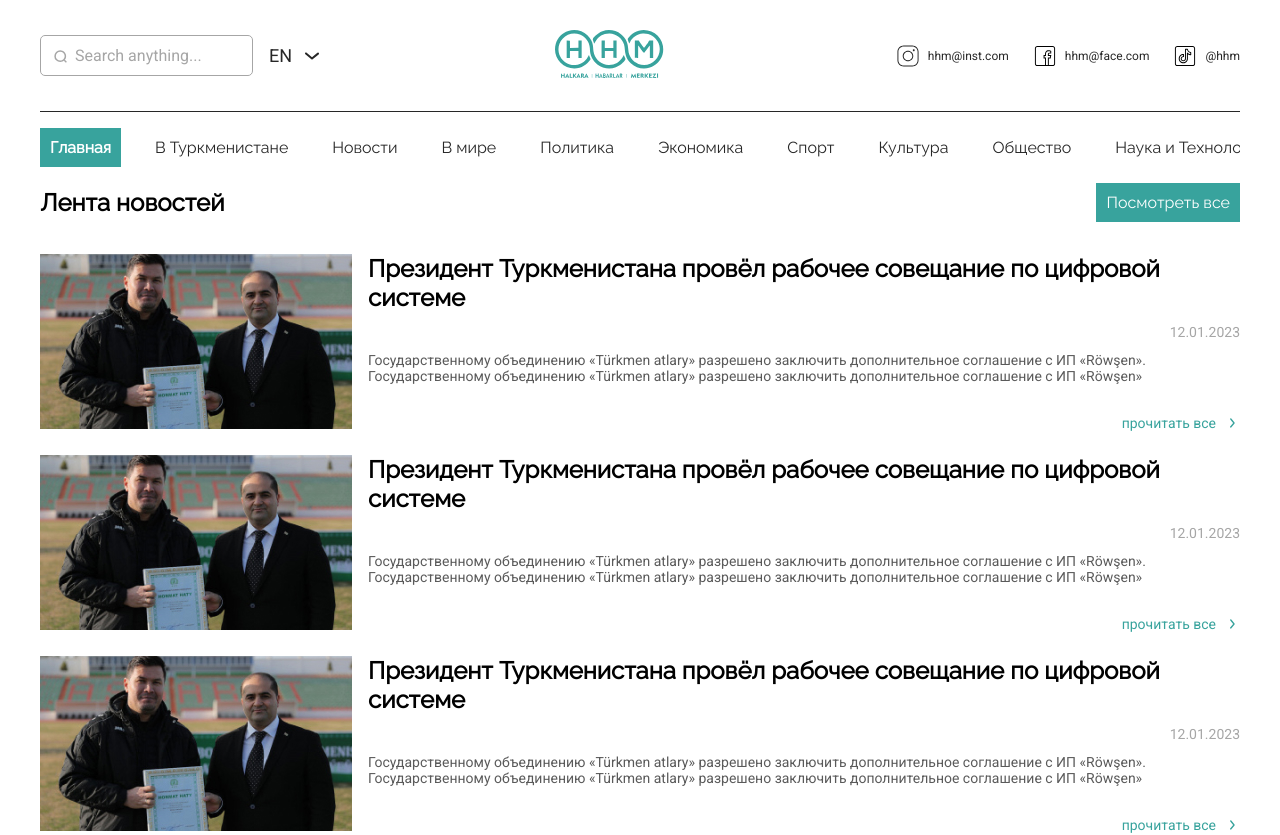
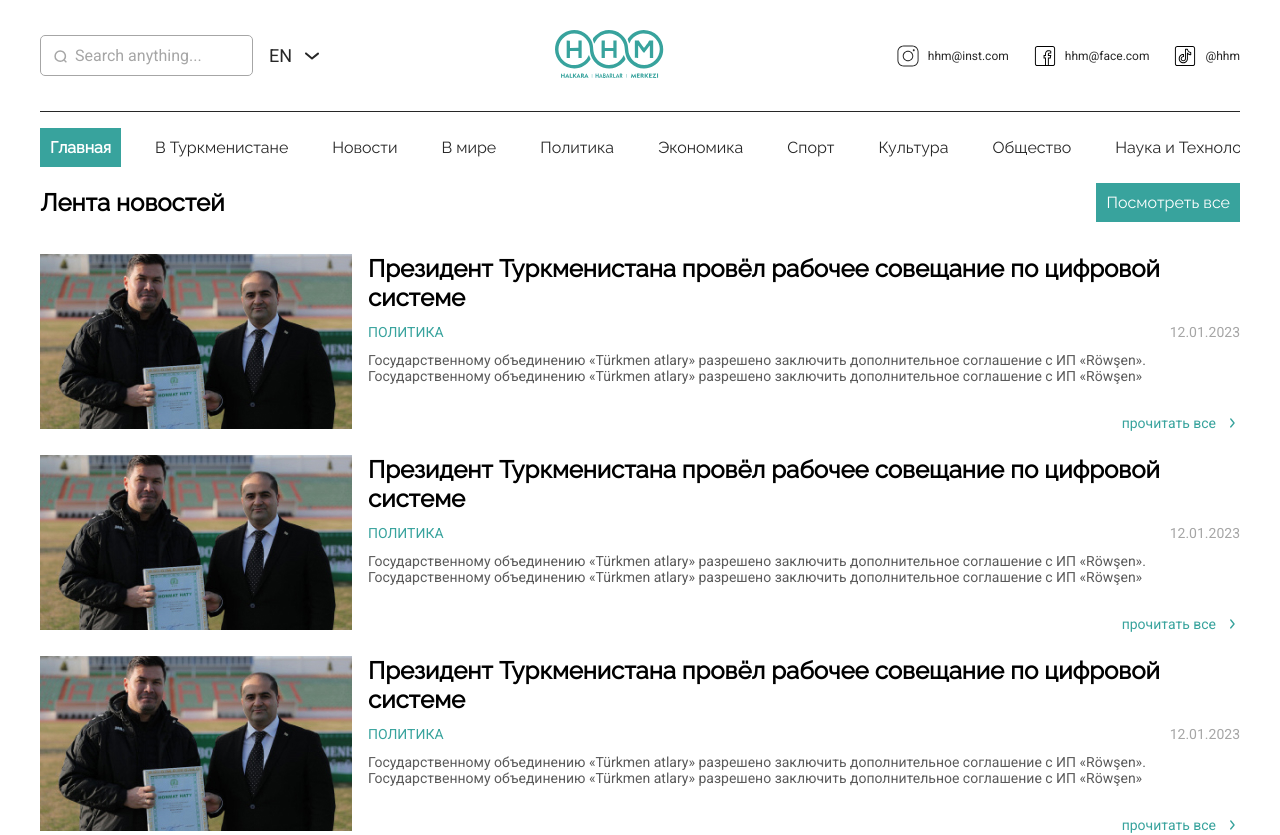
Before and after one commit to VividTruthKeeper/hhm-client, a React (Vite) app: page / in a window 1280 px wide. Shown: the top 835 px of the page. Built offline with nearby package versions, Linux system fonts and the light colour scheme.

Commit message:
news category

```diff
--- a/src/components/news/News.tsx
+++ b/src/components/news/News.tsx
@@ -26,7 +26,7 @@ const News = ({ title, text, category, date, img, link }: Props) => {
           <div className="news-info-inner">
             <h2 className="news-title">{title}</h2>
             <div className="news-status">
-              <NewsCategory title={(category = '')} link="" />
+              <NewsCategory title="Политика" link="" />
               <NewsDate date={date} />
             </div>
             <div className="news-text">{text}</div>
```
Also changed, not shown: src/pages/News.tsx (added, +7 -0 lines).
